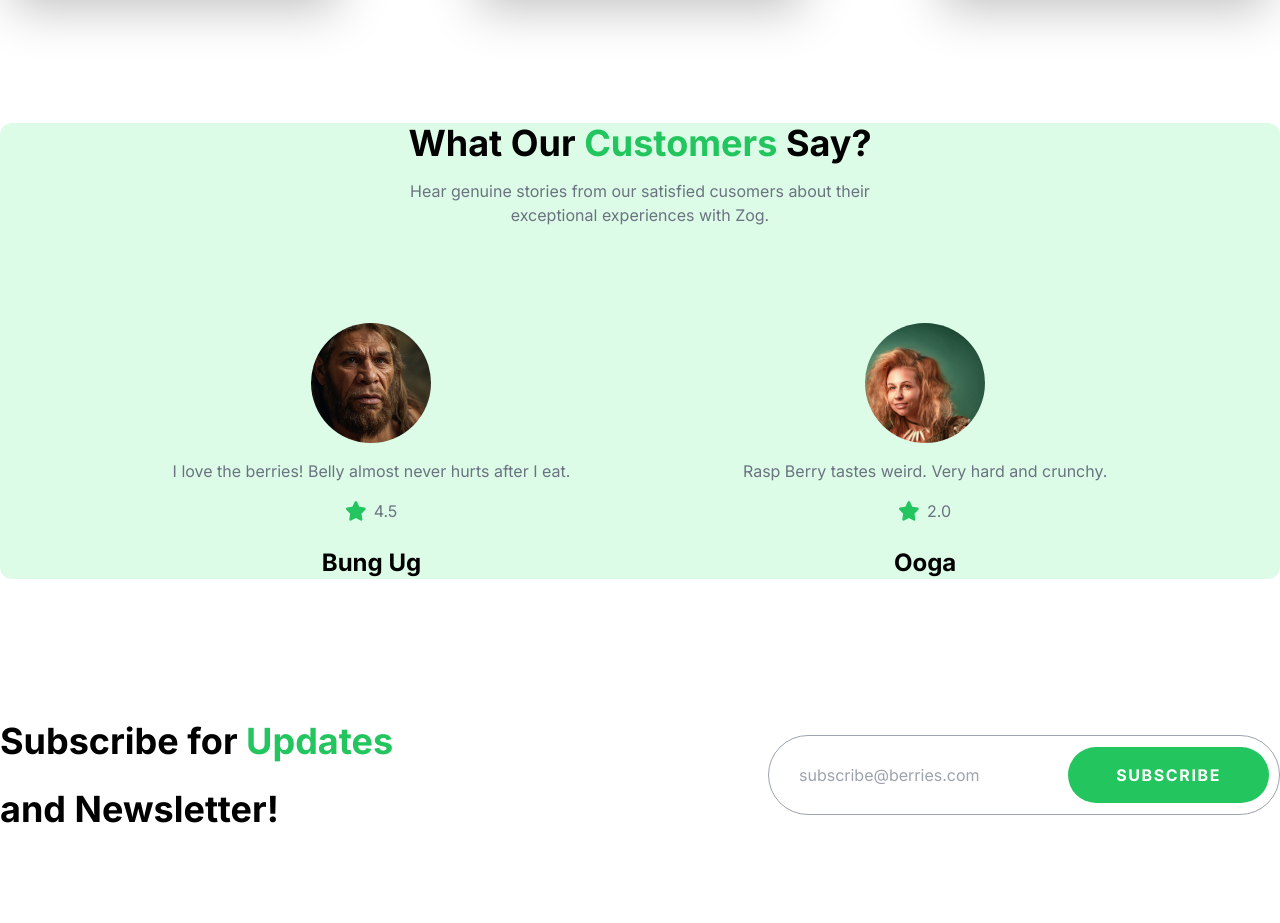
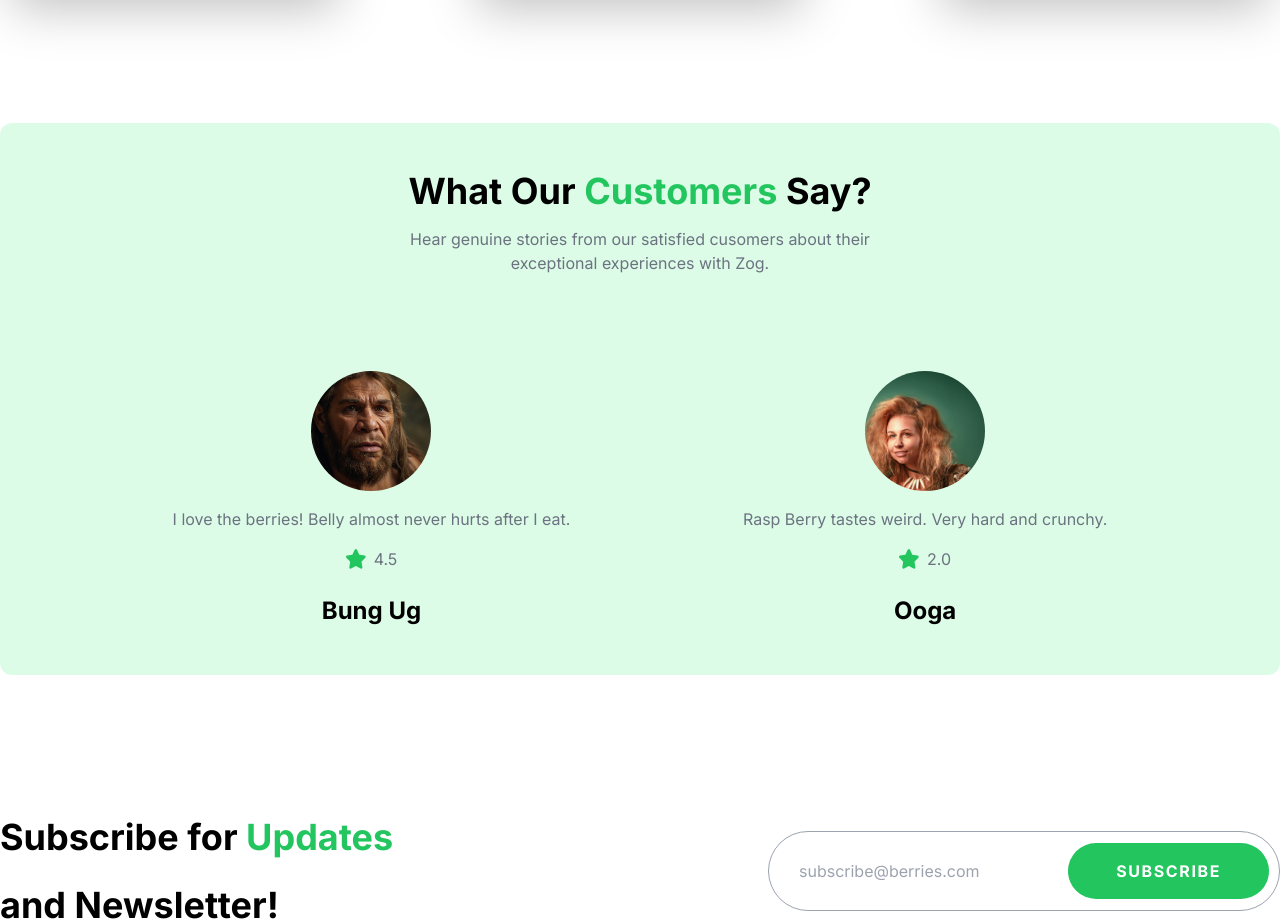
Before and after one commit to m-gie/berries, a Next.js app: page / in a window 1280 px wide. Shown: the part 1920-2843 px from the top of the page. Before the commit the page ends 2763 px from the top, so only its background shows below. Built offline with nearby package versions, Linux system fonts and the light colour scheme.

Commit message:
Fix small changes to Reviews section

```diff
--- a/components/ReviewCard.tsx
+++ b/components/ReviewCard.tsx
@@ -13,7 +13,7 @@ const ReviewCard = ({
   review: string;
 }) => {
   return (
-    <div className="flex flex-col items-center justify-center">
+    <div className="flex flex-col items-center justify-center mb-12">
       <Image
         src={imgUrl}
         alt={name}
--- a/components/Reviews.tsx
+++ b/components/Reviews.tsx
@@ -8,7 +8,7 @@ const Reviews = () => {
       id="reviews"
       className="max-container mt-32 bg-green-100 rounded-xl"
     >
-      <h3 className="text-center font-bold text-4xl">
+      <h3 className="text-center font-bold text-4xl pt-12">
         What Our <span className="text-green-500">Customers</span> Say?
       </h3>
       <p className="m-auto mt-4 max-w-lg text-center text-gray-500">
```
